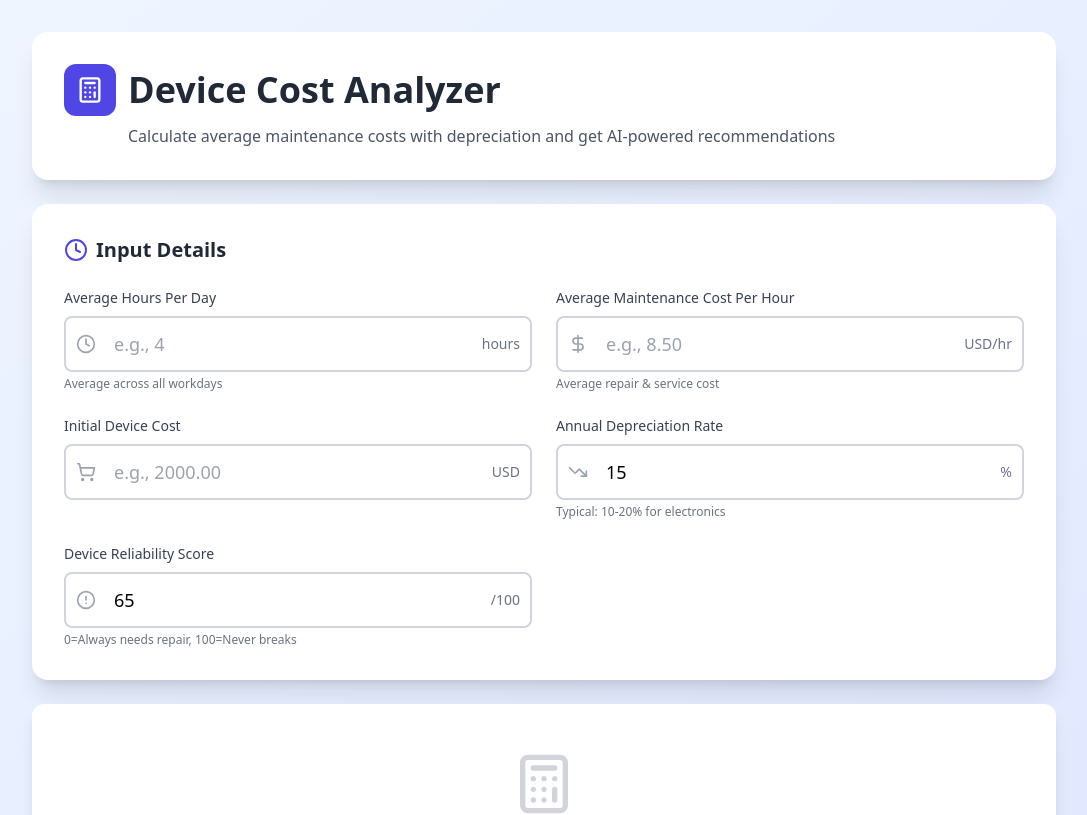
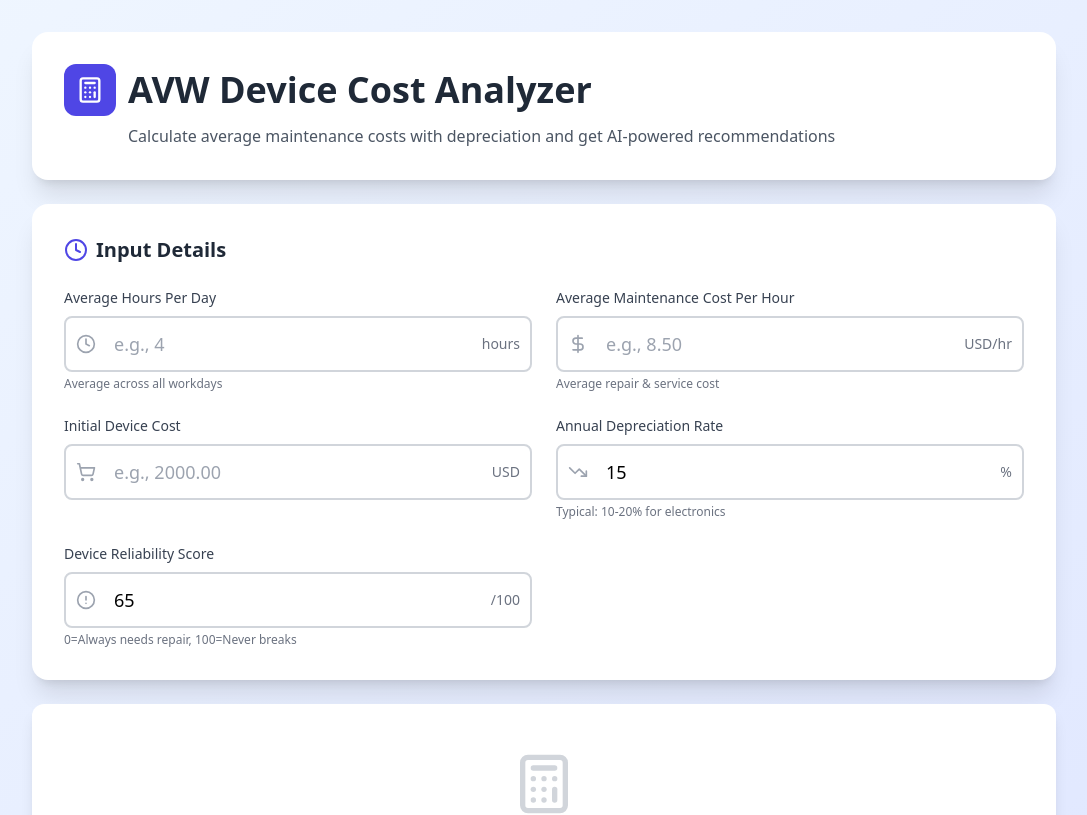
Before and after one commit to Ilashe/device-cost-analyzer, a React (Create React App) app: page / in a window 1280 px wide. Shown: the top 815 px of the page, without its empty margins (96-1183 px from the left). Built offline with nearby package versions, Linux system fonts and the light colour scheme.

Commit message:
title changed

```diff
--- a/src/App.js
+++ b/src/App.js
@@ -171,7 +171,7 @@ export default function HourlyCostCalculator() {
               <Calculator className="text-white" size={28} />
             </div>
             <h1 className="text-3xl md:text-4xl font-bold text-gray-800">
-              Device Cost Analyzer
+              AVW Device Cost Analyzer
             </h1>
           </div>
           <p className="text-gray-600 ml-16">
```
